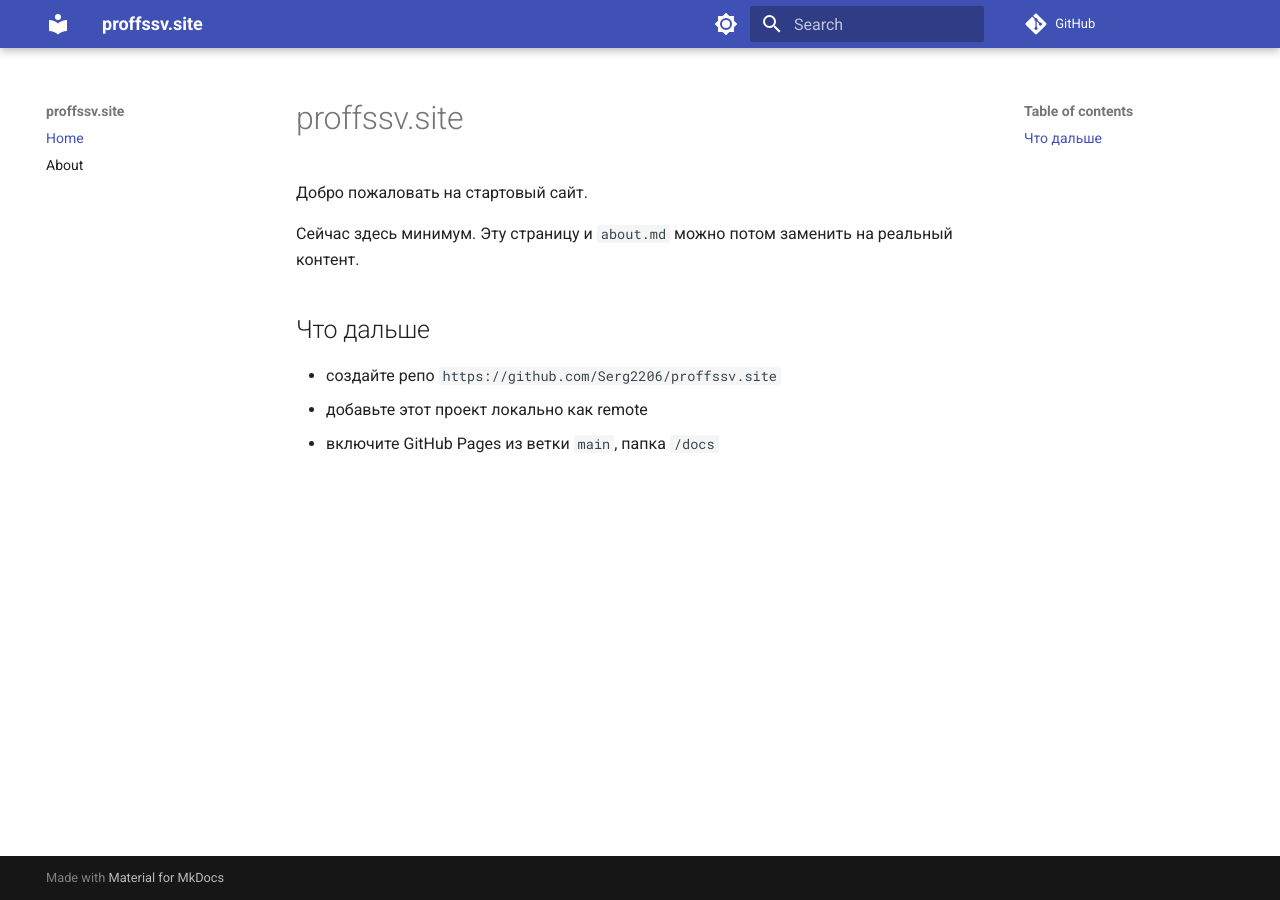
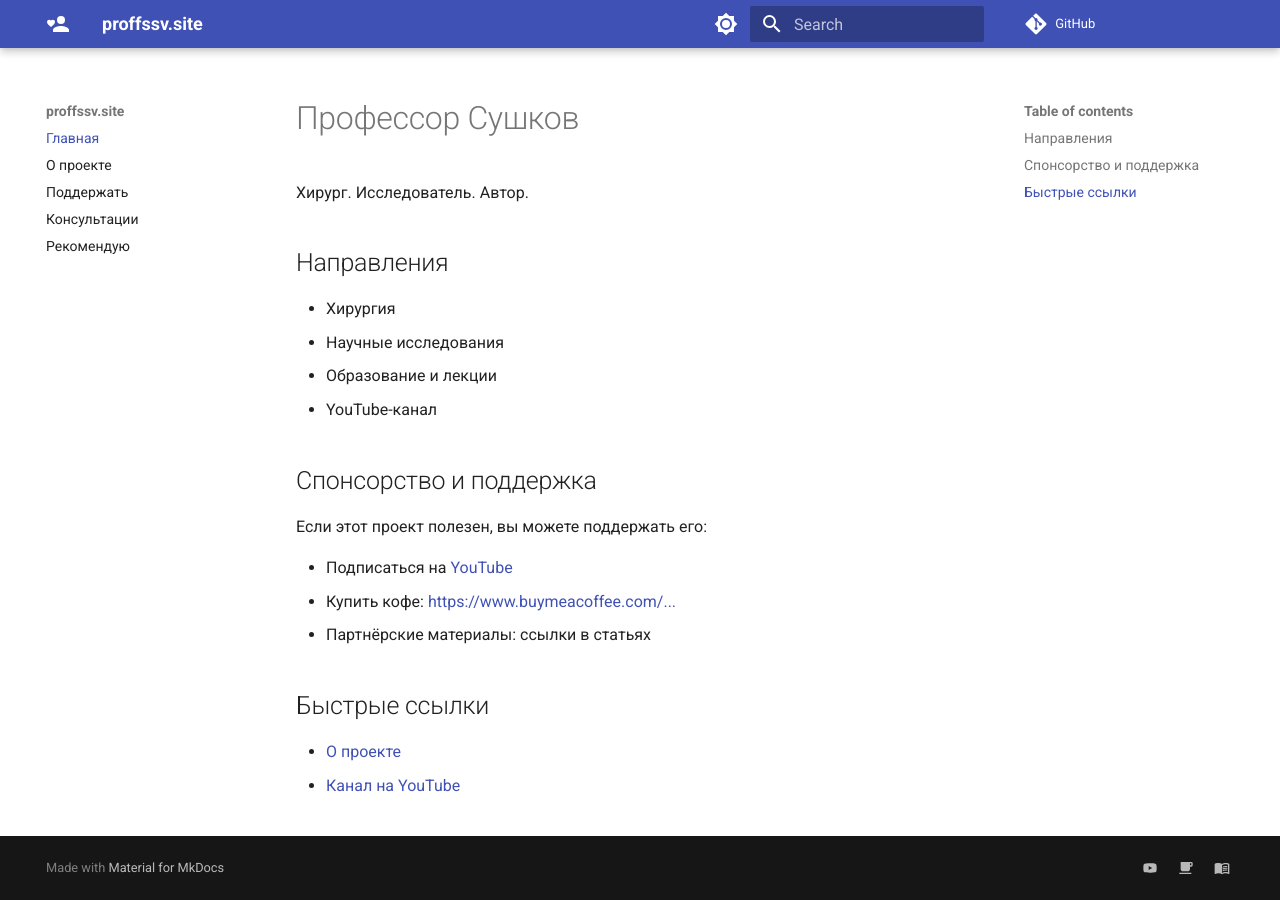
Before and after one commit to Serg2206/proffssv.site, an MkDocs documentation site: the page built from docs/index.md, in a window 1280 px wide. Built offline with MkDocs 1.6.1 and Material for MkDocs 9.7.7, drawn with Linux system fonts in a browser that asks for light colours; comment, search, counter and statistics services are not loaded.

Commit message:
Update mkdocs.yml and index.md for monetization and branding

```diff
--- a/docs/index.md
+++ b/docs/index.md
@@ -1,11 +1,23 @@
-# proffssv.site
+# Профессор Сушков
 
-Добро пожаловать на стартовый сайт.
+Хирург. Исследователь. Автор.
 
-Сейчас здесь минимум. Эту страницу и `about.md` можно потом заменить на реальный контент.
+## Направления
 
-## Что дальше
+- Хирургия
+- Научные исследования
+- Образование и лекции
+- YouTube-канал
 
-- создайте репо `https://github.com/Serg2206/proffssv.site`
-- добавьте этот проект локально как remote
-- включите GitHub Pages из ветки `main`, папка `/docs`
+## Спонсорство и поддержка
+
+Если этот проект полезен, вы можете поддержать его:
+
+- Подписаться на [YouTube](https://www.youtube.com/@SSVproff-22.06)
+- Купить кофе: <https://www.buymeacoffee.com/...>
+- Партнёрские материалы: ссылки в статьях
+
+## Быстрые ссылки
+
+- [О проекте](./about.md)
+- [Канал на YouTube](https://www.youtube.com/@SSVproff-22.06)
--- a/mkdocs.yml
+++ b/mkdocs.yml
@@ -1,5 +1,5 @@
 site_name: proffssv.site
-site_url: https://Serg2206.github.io/proffssv.site/
+site_url: https://proffssv.site
 repo_url: https://github.com/Serg2206/proffssv.site
 edit_uri: edit/main/docs/
 
@@ -24,6 +24,21 @@ theme:
     - navigation.indexes
     - content.code.copy
     - content.code.annotate
+  icon:
+    logo: material/account-heart
+  favicon: assets/favicon.png
+
+extra:
+  social:
+    - icon: material/youtube
+      link: https://www.youtube.com/@SSVproff-22.06
+      name: YouTube
+    - icon: material/coffee
+      link: https://www.buymeacoffee.com/ssvproff
+      name: Buy Me a Coffee
+    - icon: material/book-open-variant
+      link: https://github.com/Serg2206/proffssv.site
+      name: GitHub
 
 plugins:
   - search
@@ -35,5 +50,8 @@ markdown_extensions:
       permalink: true
 
 nav:
-  - Home: index.md
-  - About: about.md
+  - Главная: index.md
+  - О проекте: about.md
+  - Поддержать: support.md
+  - Консультации: consultations.md
+  - Рекомендую: recommend.md
```
